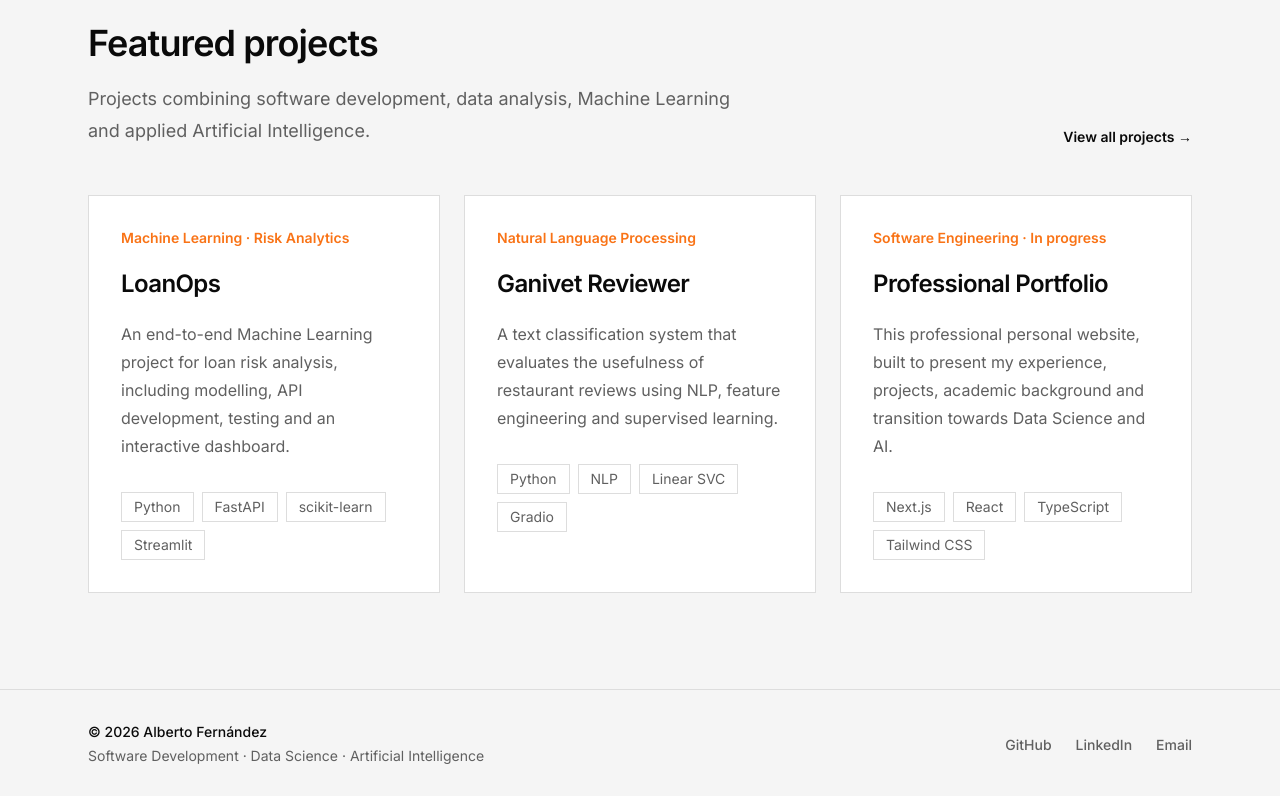
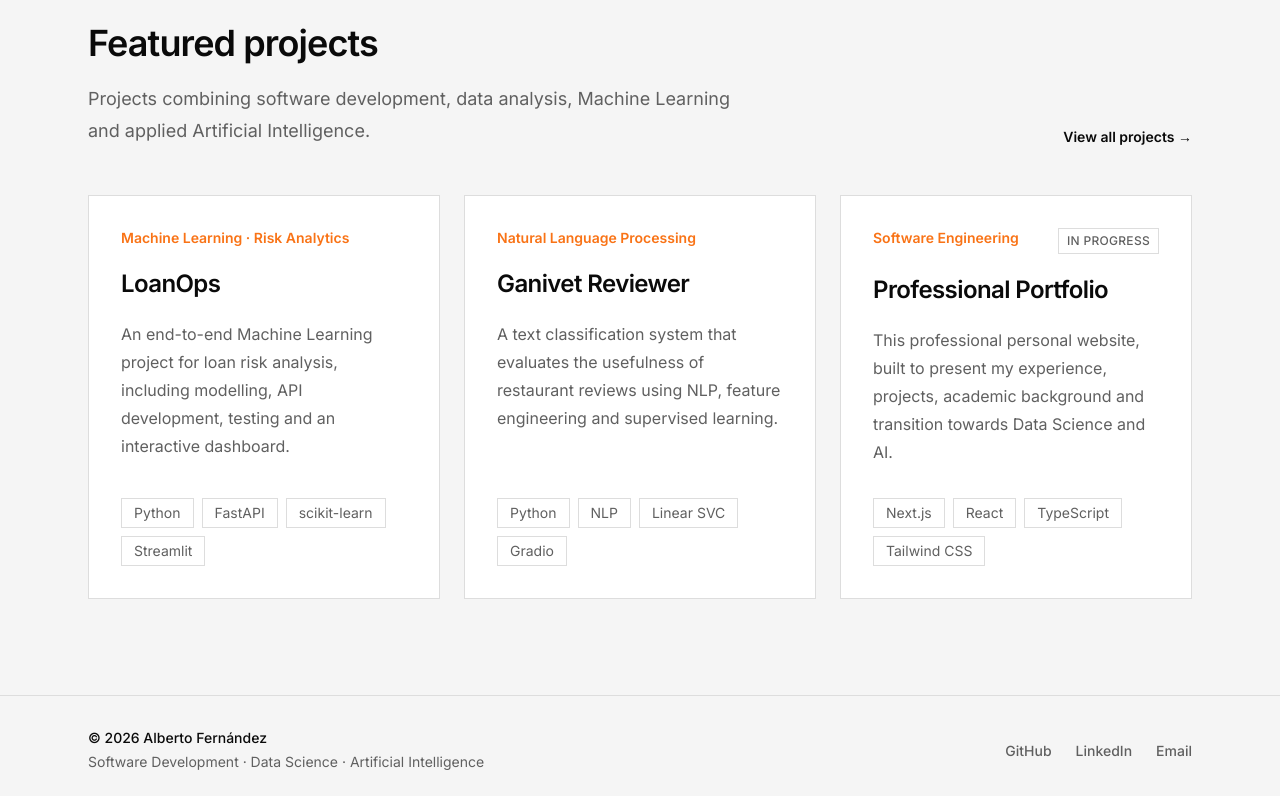
Before and after one commit to alfergal/alberto-fernandez-portfolio, a Next.js app: page / in a window 1280 px wide. Shown: the part 675-1471 px from the top of the page. Built offline with nearby package versions, Linux system fonts and the light colour scheme.

Commit message:
Create reusable project card component

```diff
--- a/src/components/home/featured-projects.tsx
+++ b/src/components/home/featured-projects.tsx
@@ -1,4 +1,5 @@
 import Link from "next/link";
+import { ProjectCard } from "@/components/projects/project-card";
 
 const projects = [
   {
@@ -17,10 +18,11 @@ const projects = [
   },
   {
     title: "Professional Portfolio",
-    category: "Software Engineering · In progress",
+    category: "Software Engineering",
     description:
       "This professional personal website, built to present my experience, projects, academic background and transition towards Data Science and AI.",
     technologies: ["Next.js", "React", "TypeScript", "Tailwind CSS"],
+    status: "In progress",
   },
 ];
 
@@ -60,33 +62,14 @@ export function FeaturedProjects() {
 
         <div className="mt-12 grid gap-6 lg:grid-cols-3">
           {projects.map((project) => (
-            <article
+            <ProjectCard
               key={project.title}
-              className="border border-border bg-background p-8 transition-colors duration-200 hover:border-accent"
-            >
-              <p className="text-sm font-semibold text-accent">
-                {project.category}
-              </p>
-
-              <h3 className="mt-5 text-2xl font-semibold tracking-tight">
-                {project.title}
-              </h3>
-
-              <p className="mt-5 leading-7 text-muted">
-                {project.description}
-              </p>
-
-              <ul className="mt-8 flex flex-wrap gap-2">
-                {project.technologies.map((technology) => (
-                  <li
-                    key={technology}
-                    className="border border-border px-3 py-1 text-sm text-muted"
-                  >
-                    {technology}
-                  </li>
-                ))}
-              </ul>
-            </article>
+              title={project.title}
+              category={project.category}
+              description={project.description}
+              technologies={project.technologies}
+              status={project.status}
+            />
           ))}
         </div>
       </div>
--- /dev/null
+++ b/src/components/projects/project-card.tsx
@@ -0,0 +1,49 @@
+type ProjectCardProps = {
+  title: string;
+  category: string;
+  description: string;
+  technologies: string[];
+  status?: string;
+};
+
+export function ProjectCard({
+  title,
+  category,
+  description,
+  technologies,
+  status,
+}: ProjectCardProps) {
+  return (
+    <article className="group flex h-full flex-col border border-border bg-background p-8 transition-colors duration-200 hover:border-accent">
+      <div className="flex flex-wrap items-start justify-between gap-4">
+        <p className="text-sm font-semibold text-accent">{category}</p>
+
+        {status && (
+          <span className="border border-border px-2 py-1 text-xs font-medium uppercase tracking-wide text-muted">
+            {status}
+          </span>
+        )}
+      </div>
+
+      <h3 className="mt-5 text-2xl font-semibold tracking-tight transition-colors group-hover:text-accent">
+        {title}
+      </h3>
+
+      <p className="mt-5 flex-1 leading-7 text-muted">{description}</p>
+
+      <ul
+        className="mt-8 flex flex-wrap gap-2"
+        aria-label={`Technologies used in ${title}`}
+      >
+        {technologies.map((technology) => (
+          <li
+            key={technology}
+            className="border border-border px-3 py-1 text-sm text-muted transition-colors group-hover:border-muted"
+          >
+            {technology}
+          </li>
+        ))}
+      </ul>
+    </article>
+  );
+}
```
